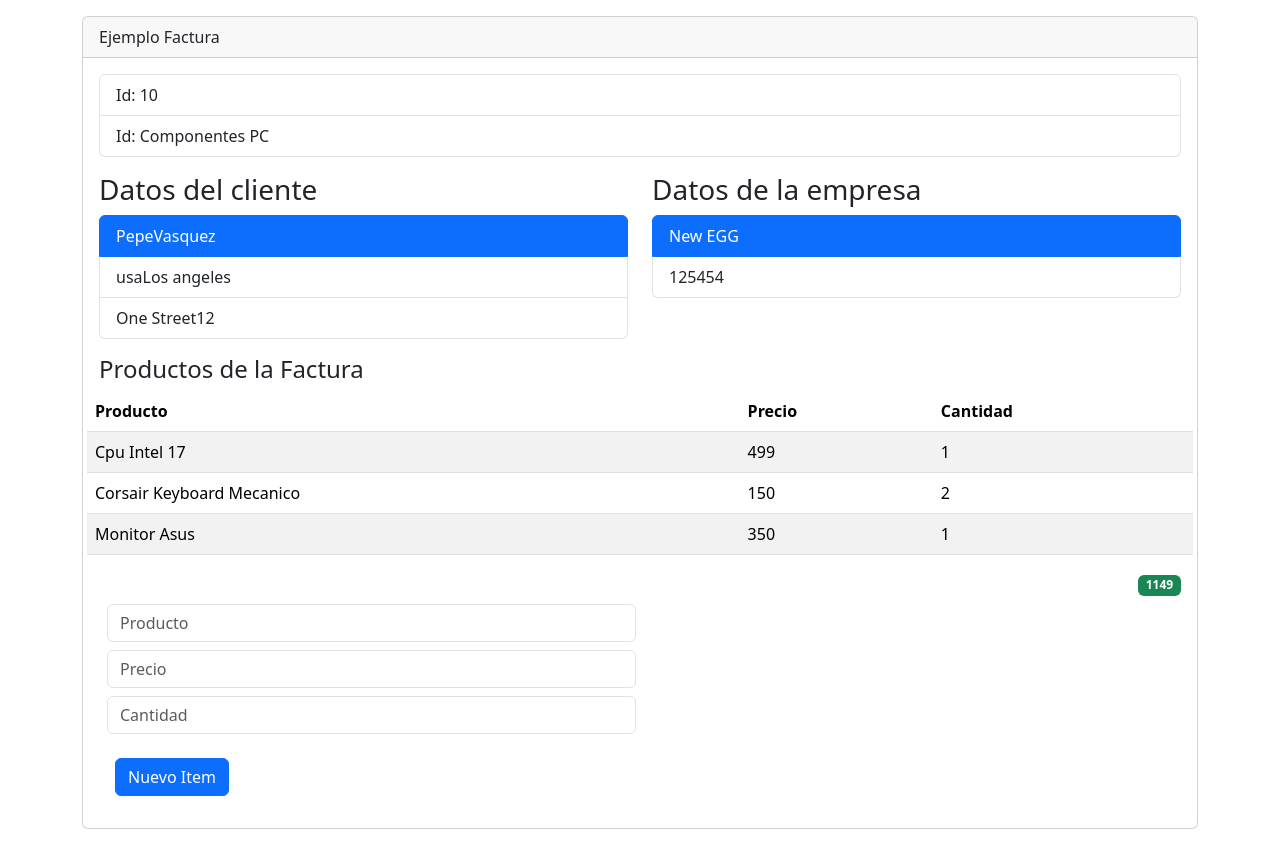
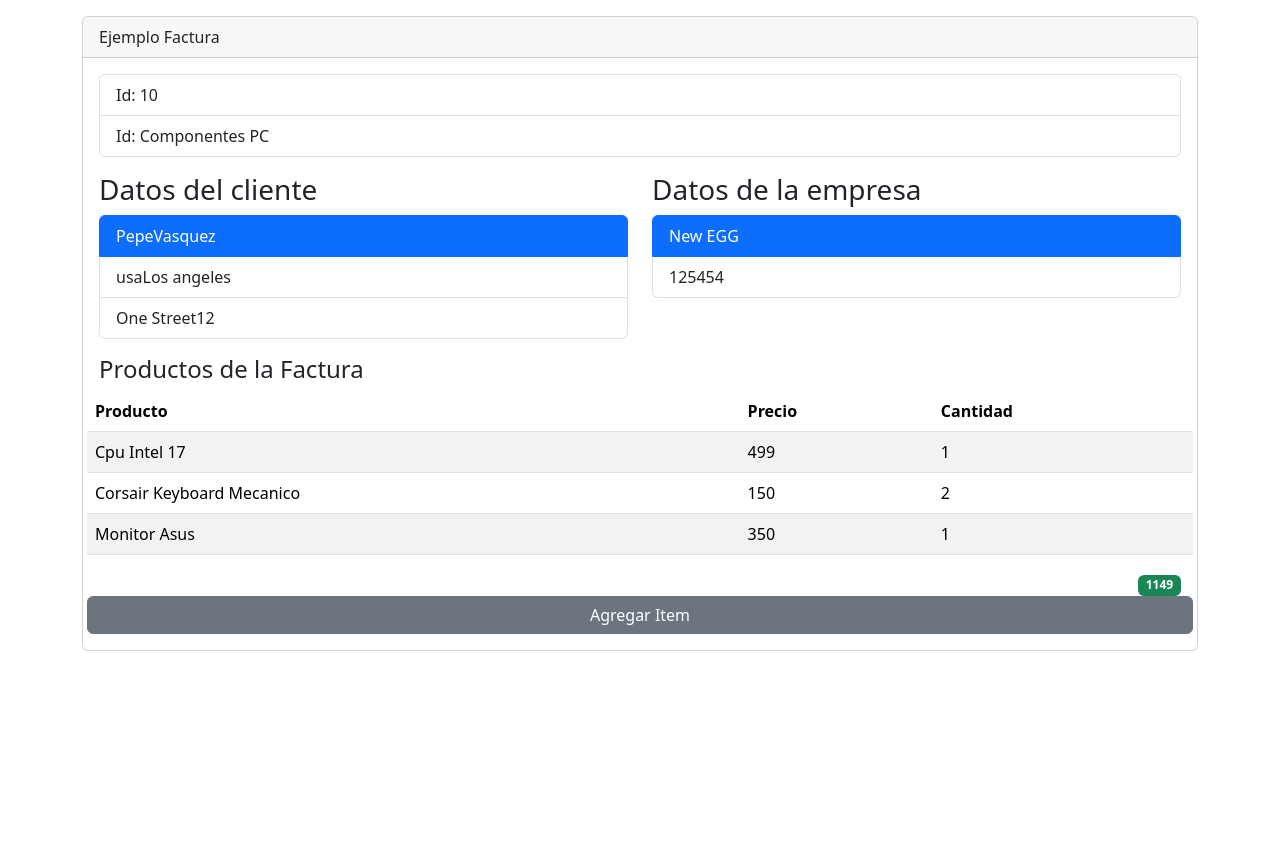
Before and after one commit to JoseCaos1/invoice-app-react-, a React (Vite) app: page / in a window 1280 px wide. After the commit the page ends 800 px from the top, so only its background shows below. Built offline with nearby package versions, Linux system fonts and the light colour scheme.

Commit message:
Creamos el boton para mostrar o ocultar formulario

```diff
--- a/src/InvoiceApp.jsx
+++ b/src/InvoiceApp.jsx
@@ -28,6 +28,8 @@ const invoiceInitial={
 }
 
 const InvoiceApp=()=>{
+
+  const [ activeForm, setActiveForm ] = useState(false)
 
   const [total, setTotal]=useState(0);
 
@@ -65,6 +67,10 @@ const InvoiceApp=()=>{
     setCounter(counter+1);
   }
 
+  const onActiveForm = () =>{
+    setActiveForm(!activeForm);
+  }
+
   return(
     <>
       <div className='container'>
@@ -91,7 +97,17 @@ const InvoiceApp=()=>{
               <TotalView total={total}/>
 
               {/* Formulario*/}
-              <FormItemView handler={ handlerAddItems } />
+              <button
+                className='btn btn-secondary'
+                onClick={ onActiveForm }
+              >
+                { !activeForm ? 'Agregar Item': 'Ocultar Form' }
+              </button>
+              {/* si esta en true muestrame caso contrario no me muestres nada de html*/}
+              {/* forma ternaria simplificada */}
+              { !activeForm || <FormItemView handler={handlerAddItems} />}
+              {/* { !activeForm ? '' : <FormItemView handler={handlerAddItems} />} */}
+
             </div>
           </div>
         </div>
```
